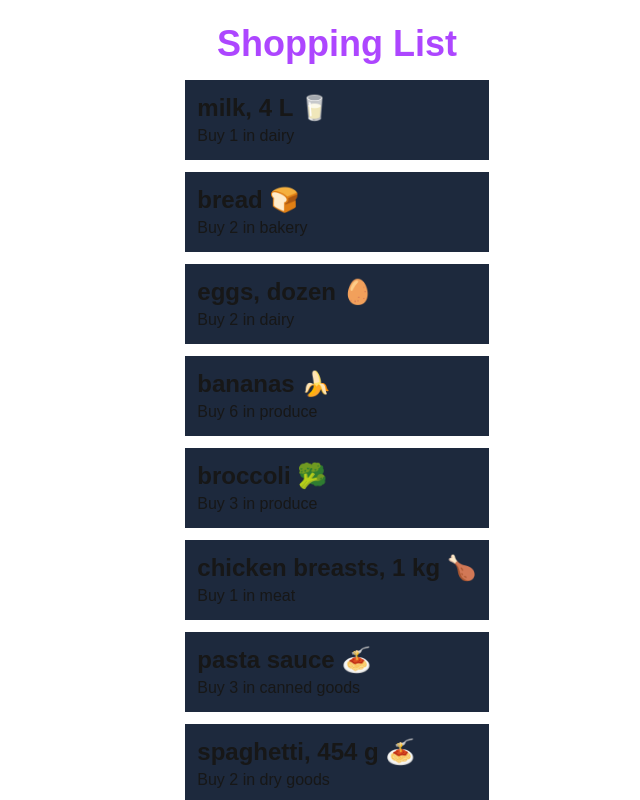
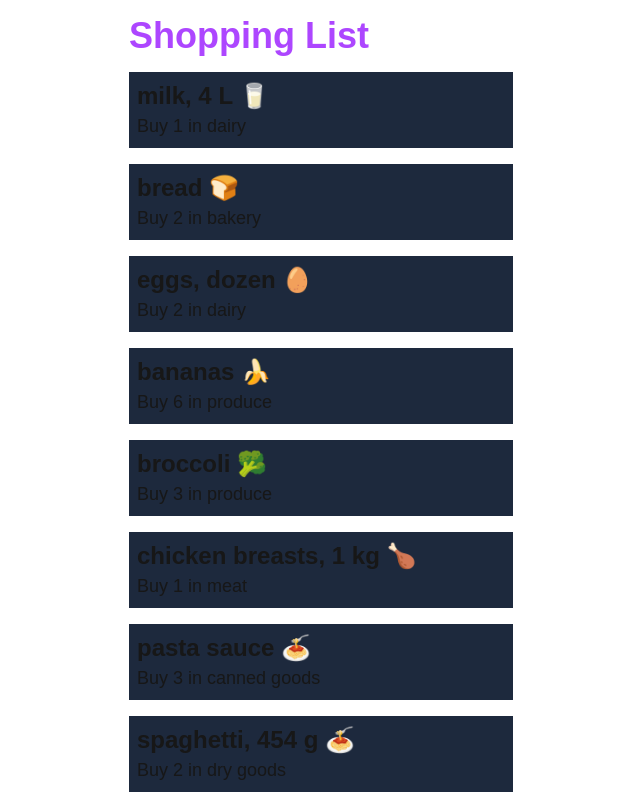
Before and after one commit to CodyLeblanc13/cprg306-assignments, a Next.js app: page /week-3 in a window 1280 px wide. Shown: the top 800 px of the page, without its empty margins (303-943 px from the left). Built offline with nearby package versions, Linux system fonts and the light colour scheme.

Commit message:
Styling fixes and added weekly description

```diff
--- a/app/page.js
+++ b/app/page.js
@@ -7,10 +7,12 @@ export default function Page() {
       <section className="text-center">
       <Link href="/week-2" className="text-underline text-blue-500">
         Go to Week 2
+        <p className="text-white ">My name and github link</p>
       </Link>
       <br></br>
       <Link href="/week-3" className="text-underline text-blue-500">
         Go to Week 3
+        <p className="text-white">Styled Shopping List</p>
       </Link>
       </section>
     </main>
--- a/app/week-3/item-list.js
+++ b/app/week-3/item-list.js
@@ -73,7 +73,7 @@ export default function ItemList() {
     category: "household",
   };
   return (
-    <ul>
+    <div>
       <Item item={item1} />
       <Item item={item2} />
       <Item item={item3} />
@@ -86,6 +86,6 @@ export default function ItemList() {
       <Item item={item10} />
       <Item item={item11} />
       <Item item={item12} />
-    </ul>
+    </div>
   );
 }
--- a/app/week-3/item.js
+++ b/app/week-3/item.js
@@ -1,11 +1,11 @@
 export default function Item({ item }) {
   const { name, quantity, category } = item;
   return (
-    <li className="bg-slate-800 p-3 m-3 flex flex-col">
-      <h2 className="text-2xl font-bold ">{name}</h2>
-      <p>
+    <ul className="bg-slate-800 my-4 p-2 w-96">
+      <li className="font-bold text-2xl">{name}</li>
+      <li className="text-lg">
         Buy {quantity} in {category}
-      </p>
-    </li>
+      </li>
+    </ul>
   );
 }
--- a/app/week-3/page.js
+++ b/app/week-3/page.js
@@ -2,8 +2,8 @@ import Home from "../home";
 import ItemList from "./item-list";
 export default function page() {
   return (
-    <main className="flex flex-col items-center">
-      <h1 className="text-4xl font-bold text-center pt-6 pb-1 text-purple-500">
+    <main className="mx-auto max-w-md p-4">
+      <h1 className="text-4xl font-bold text-purple-500">
         Shopping List
       </h1>
       <ItemList />
```
